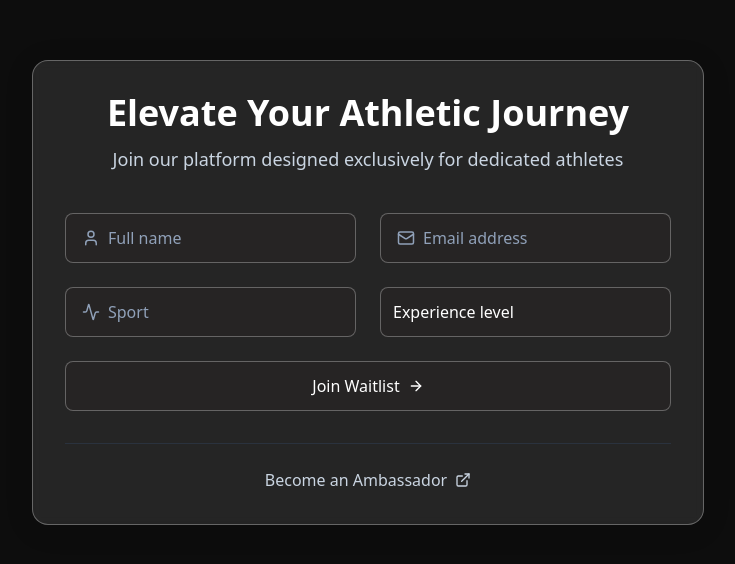
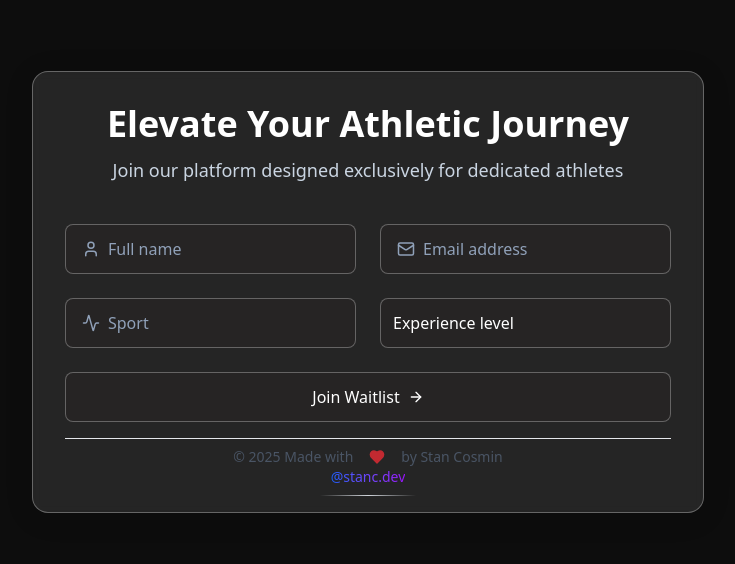
Before and after one commit to StanCosmin28/athlete-card, a React (Vite) app in the folder frontend/: page /athlete-card/waitlist in a window 1280 px wide. Shown: the part 108-672 px from the top of the page, without its empty margins (272-1007 px from the left). Built offline with nearby package versions, Linux system fonts and the light colour scheme.

Commit message:
edit waitlist page

```diff
--- a/frontend/src/Components/Copyrights.jsx
+++ b/frontend/src/Components/Copyrights.jsx
@@ -6,9 +6,9 @@ export default function Copyrights() {
   return (
     <footer className="w-full border-t border-gray-200 dark:border-gray-800 py-2 animate-fade-in-up">
       <div className="container mx-auto px-4">
-        <div className="flex flex-col items-center justify-center gap-4 text-center">
+        <div className="flex flex-col items-center justify-center text-center">
           {/* Copyright text with hover effect */}
-          <p className="text-gray-600 dark:text-gray-400 text-sm flex items-center gap-1 hover:scale-105 transition-all duration-200 ease-in-out">
+          <p className="text-gray-600 dark:text-gray-400 text-sm flex items-center gap-4 hover:scale-105 transition-all duration-200 ease-in-out">
             © {currentYear} Made with
             <span className="inline-flex animate-pulse">
               <Heart className="h-4 w-4 text-red-500 fill-red-500" />
@@ -17,12 +17,12 @@ export default function Copyrights() {
           </p>
 
           <div className="text-sm font-medium bg-gradient-to-r from-blue-600 to-purple-600 dark:from-blue-400 dark:to-purple-400 bg-clip-text text-transparent hover:scale-105 transition-all duration-200 ease-in-out">
-            @stanc
+            @stanc.dev
           </div>
 
           <div className="w-24 h-px bg-gradient-to-r from-transparent via-gray-300 dark:via-gray-600 to-transparent my-2" />
 
-          <div className="flex gap-4 text-xs text-gray-500 dark:text-gray-500">
+          {/* <div className="flex gap-4 text-xs text-gray-500 dark:text-gray-500">
             <a
               href="#"
               className="hover:text-gray-900 dark:hover:text-gray-300 transition-colors duration-200"
@@ -41,7 +41,7 @@ export default function Copyrights() {
             >
               Contact
             </a>
-          </div>
+          </div> */}
         </div>
       </div>
     </footer>
--- a/frontend/src/Components/Waitlist.jsx
+++ b/frontend/src/Components/Waitlist.jsx
@@ -1,6 +1,7 @@
 import { useState } from "react";
 import { Mail, User, Activity, ArrowRight, ExternalLink } from "lucide-react";
 import { useNavigate } from "react-router-dom";
+import Copyrights from "./Copyrights";
 export default function WaitlistPage() {
   const [formData, setFormData] = useState({
     fullname: "",
@@ -42,20 +43,26 @@ export default function WaitlistPage() {
   return (
     <>
       {waitlisted ? (
-        <div className="min-h-screen w-full flex items-center justify-center p-4 flex-col">
-          <p>thanks for register {formData.fullname}</p>
+        <div className="min-h-screen w-full flex items-center justify-center p-4  flex-col">
+          <p className="text-center text-2xl ">
+            Thank You, {formData.fullname}!
+          </p>
+          <p className="opacity-75">You just got waitlisted!</p>
           <a
             href="http://localhost:5173/athlete-card/"
             target="_blank"
             rel="noopener noreferrer"
-            className="inline-flex items-center text-slate-300 hover:text-white transition-colors"
+            className="inline-flex items-center text-slate-300 hover:text-white transition-colors opacity-50"
           >
             Go to Home Page <ExternalLink className="ml-2 h-4 w-4" />
           </a>
         </div>
       ) : (
-        <div className="min-h-screen w-full flex items-center justify-center p-4 ">
-          <div className="glass-morphism max-w-2xl w-full p-8">
+        <div className="min-h-screen w-full flex items-center justify-center px-4 flex-col ">
+          <div
+            className="glass-morphism max-w-2xl w-full"
+            style={{ padding: "32px 32px 0 32px" }}
+          >
             {/* Header Section */}
             <div className="mb-10 text-center">
               <h1 className="text-4xl font-bold text-white mb-3">
@@ -199,7 +206,7 @@ export default function WaitlistPage() {
               </div>
             )}
 
-            <div className="mt-8 pt-6 border-t border-slate-700/50 text-center">
+            {/* <div className="mt-8 pt-6 border-t border-slate-700/50 text-center mb-4">
               <a
                 href="http://localhost:5173/athlete-card/"
                 target="_blank"
@@ -208,10 +215,16 @@ export default function WaitlistPage() {
               >
                 Become an Ambassador <ExternalLink className="ml-2 h-4 w-4" />
               </a>
+            </div> */}
+            <div className="mt-4">
+              <Copyrights />
             </div>
           </div>
         </div>
       )}
+      {/* <div className="absolute w-full bottom-0 left-0"> */}
+      {/* <Copyrights /> */}
+      {/* </div> */}
     </>
   );
 }
```
